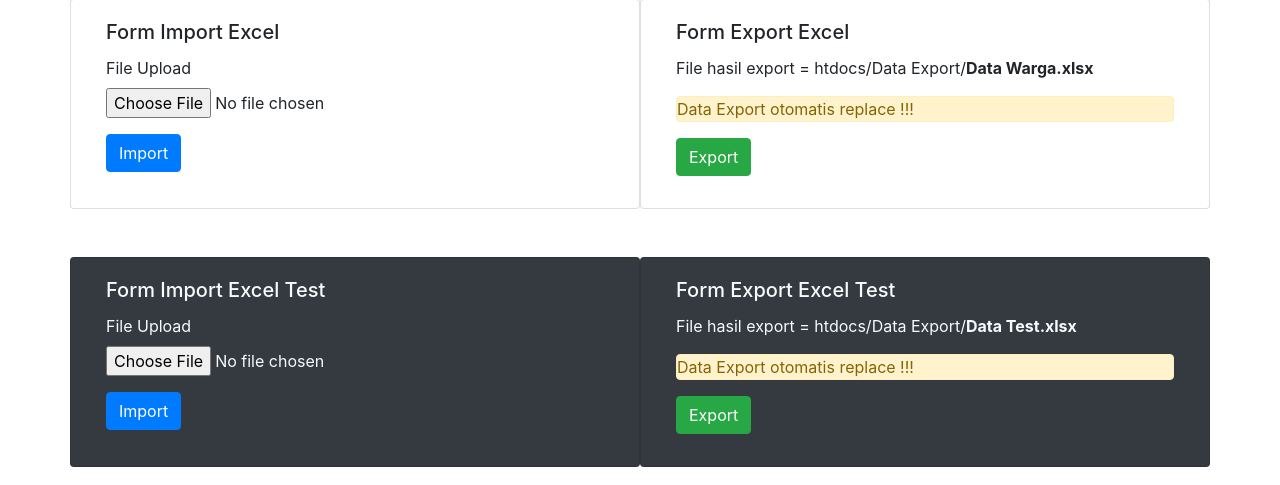
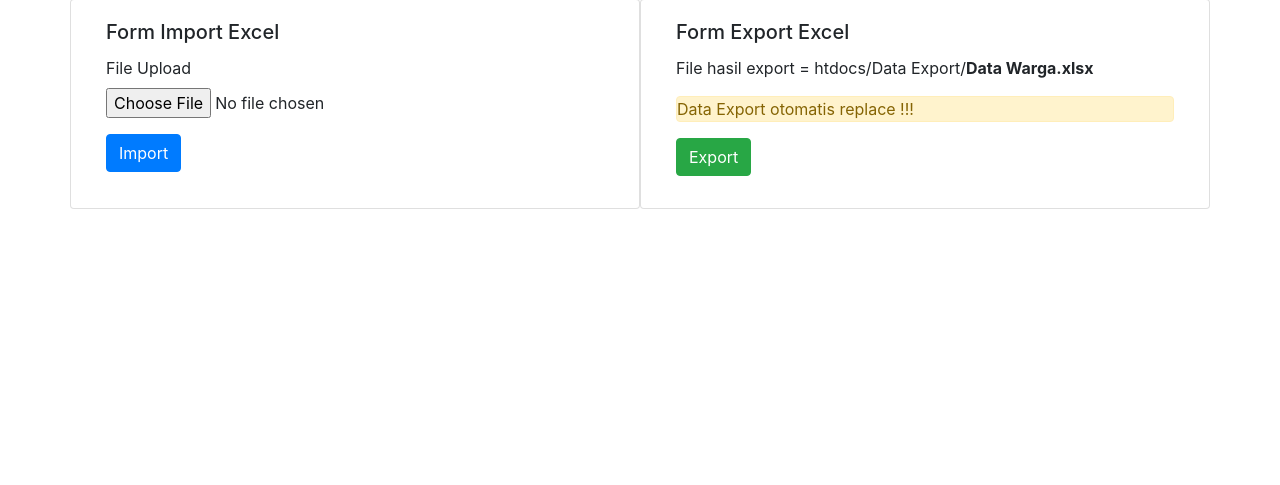
Before and after one commit to mbasss/excel-tools, a PHP site: page / in a window 1280 px wide. Shown: the part 315-800 px from the top of the page. Run offline with PHP 8.4, Linux system fonts and the light colour scheme.

Commit message:
hidden form test

```diff
--- a/index.php
+++ b/index.php
@@ -44,7 +44,7 @@
 
         </div>
 
-        <div class="row mt-5">
+        <!-- <div class="row mt-5">
 
             <div class="card bg-dark text-light col-md-6">
                 <div class="card-body">
@@ -74,7 +74,7 @@
                 </div>
             </div>
 
-        </div>
+        </div> -->
     </div>
 </body>
 
```
Also changed, not shown: composer.json (line endings or trailing spaces).
